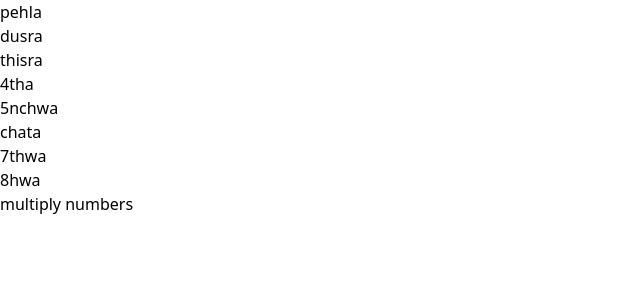
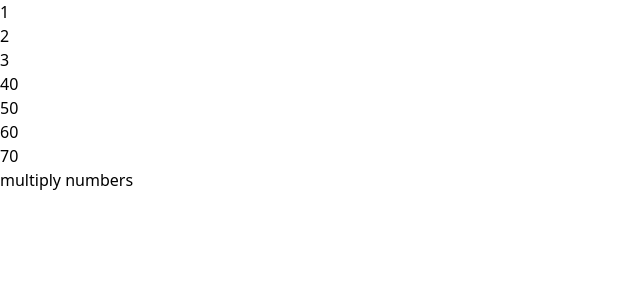
Before and after one commit to mohibullah7/handling-events, a React (Vite) app in the folder handling-events/: page / in a window 1280 px wide. Shown: the top 300 px of the page, without its empty margins (0-640 px from the left). Built offline with nearby package versions, Linux system fonts and the light colour scheme.

Commit message:
Update UseState5.jsx

```diff
--- a/handling-events/src/Components/UseState5.jsx
+++ b/handling-events/src/Components/UseState5.jsx
@@ -2,12 +2,19 @@ import React, { useState } from 'react'
 
 function UseState5() {
 
-  let [val3,fnc1] = useState(['pehla','dusra','thisra','4tha','5nchwa','chata','7thwa','8hwa'])
+  // let [val3,fnc1] = useState(['pehla','dusra','thisra','4tha','5nchwa','chata','7thwa','8hwa'])
+  let [val3,fnc1] = useState([1,2,3,40,50,60,70])
+
+  //index <= length -3
+  // 0 <= 4  1
+  // 1 <= 4  2
+  // 2 <= 4  3
+  // 3 <= 4  4
+  // 4 <= 4  5
+  // 5 <= 4  6
+  // 6 <= 4  7
   return (
-
-
    <>
-
    <div className='p-10 bg-zinc-400 '>
     {val3.map((item)=>(
         <h1>
@@ -15,7 +22,7 @@ function UseState5() {
         </h1>
     ))}
     <button onClick={()=>fnc1(()=>{
-      return val3.filter((index)=>index != val3.length-1)
+      return val3.filter((index)=>index < val3[6])
     })  }
 
 
```
